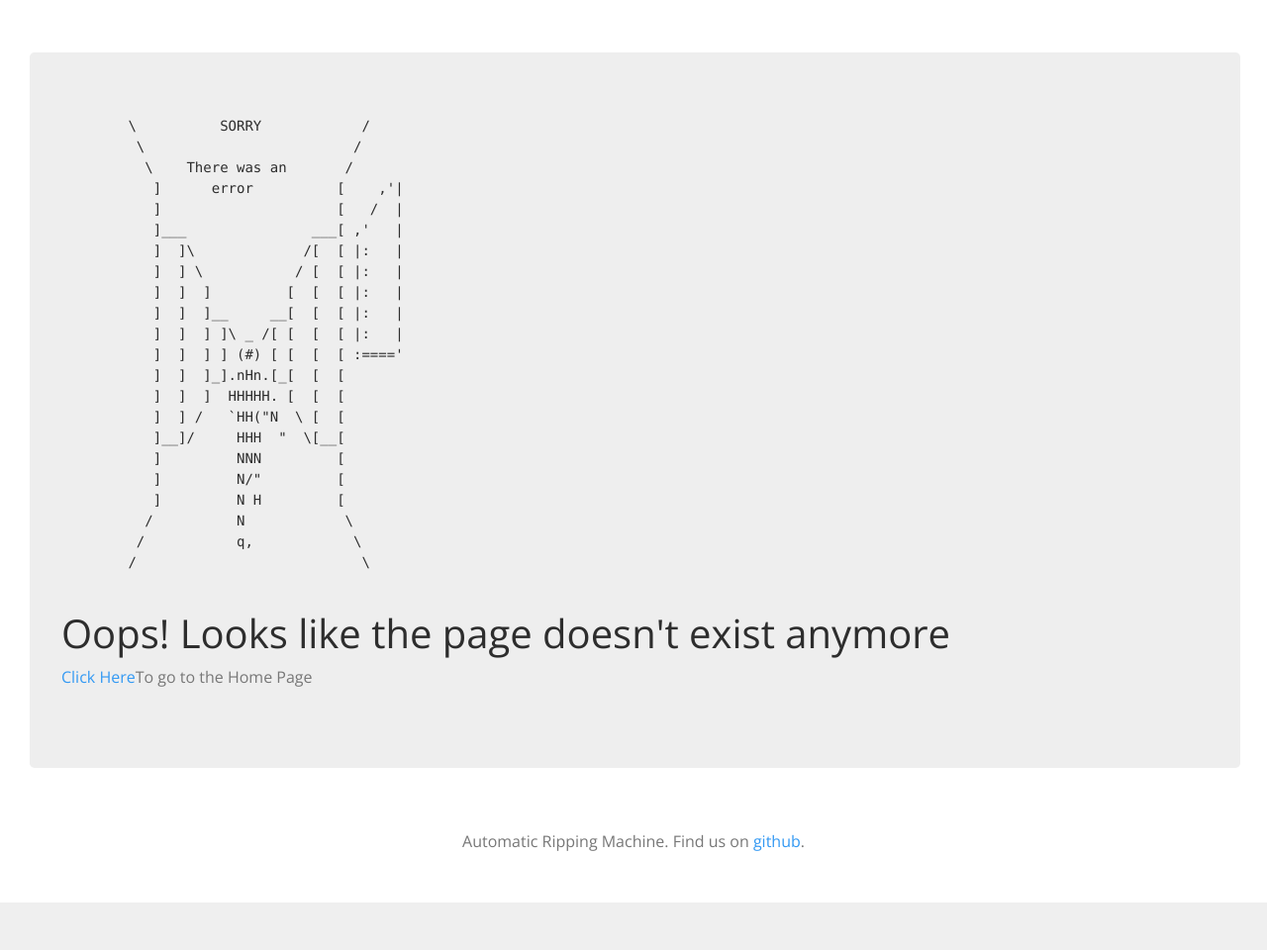
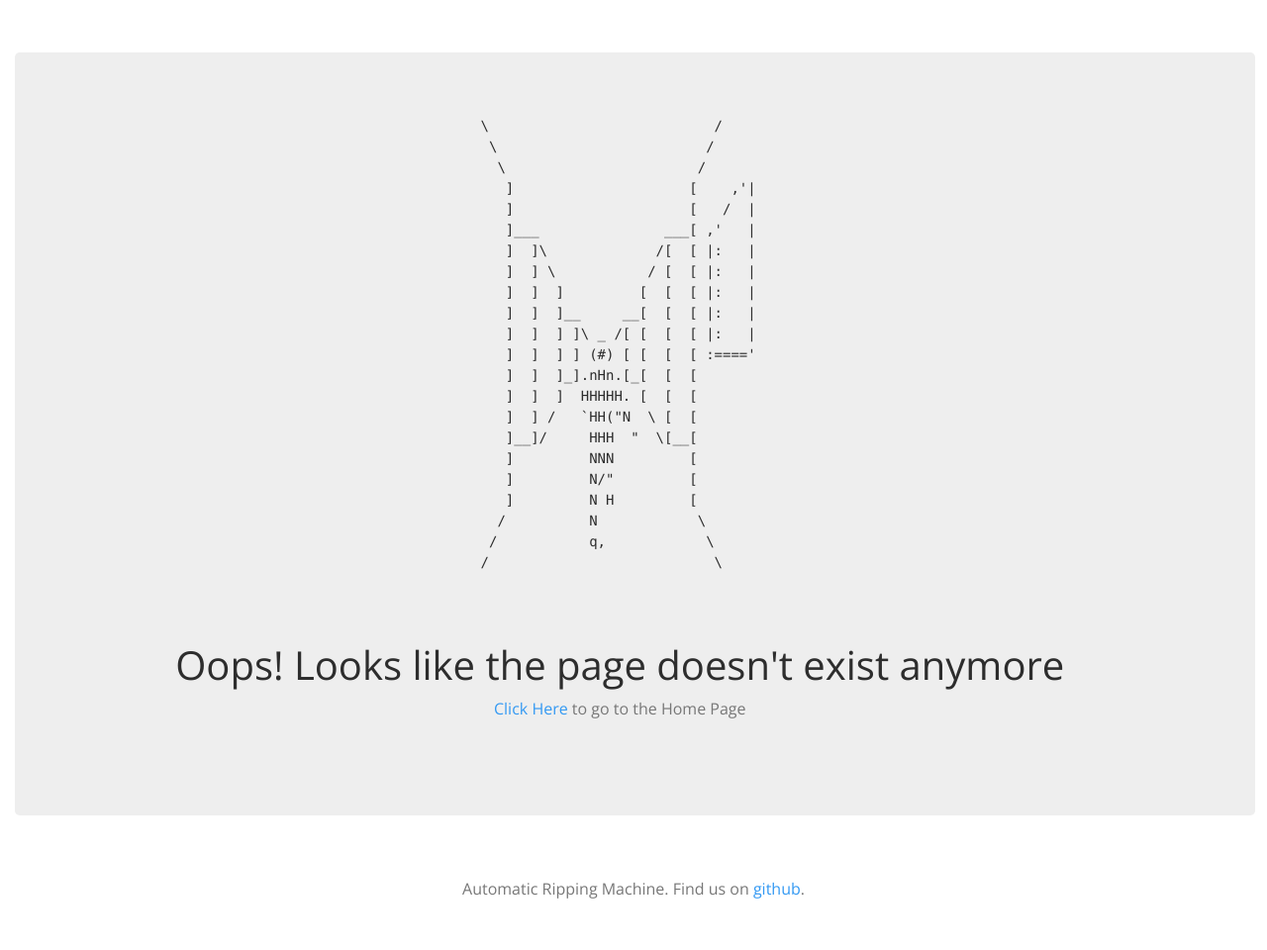
Before and after one commit to automatic-ripping-machine/dvd-crc64-database, a Flask app: page /github in a window 1280 px wide. Shown: the part 68-1028 px from the top of the page at 99% size. Before the commit the page ends 980 px from the top, so only its background shows below. Run offline with Flask 2, Linux system fonts and the light colour scheme; some libraries are stand-ins or nearby versions.

Commit message:
removing junk

```diff
--- a/ui/static/css/dark-mode.css
+++ b/ui/static/css/dark-mode.css
@@ -473,6 +473,7 @@ button.bg-danger:focus {
   margin-bottom: 1rem;
   overflow: auto;
   -ms-overflow-style: scrollbar;
+    color: darkgray;
 }
 
 
--- a/ui/templates/error.html
+++ b/ui/templates/error.html
@@ -4,12 +4,14 @@
 {% block nav %}{{ super() }}{% endblock %}
 
 {% block content %}
-                <div class="jumbotron">
+    <div class="jumbotron row">
+        <div class="col-sm-3"></div>
+        <div class="col">
             <pre>
-        \          SORRY            /
+               \                           /
                 \                         /
-          \    There was an       /
-           ]      error          [    ,'|
+                 \                       /
+                  ]                     [    ,'|
                   ]                     [   /  |
                   ]___               ___[ ,'   |
                   ]  ]\             /[  [ |:   |
@@ -29,9 +31,15 @@
                 /           q,            \
                /                           \
             </pre>
-				<p>{{ error }}</p>
+        </div>
+        <div class="col-sm-4"></div>
+    <div class="row text-center w-100 p-3">
+        <div class="col">
+            <p>
                 <h1>Oops! Looks like the page doesn't exist anymore</h1>
-  <a href="{{ url_for('home') }}"><p>Click Here</a>To go to the Home Page</p>
-
+                <a href="{{ url_for('home') }}"><p>Click Here</a> to go to the Home Page
+            </p>
+        </div>
+    </div>
  </div>
 {% endblock %}
```
Lines whose indentation alone changed are shown as unchanged.
